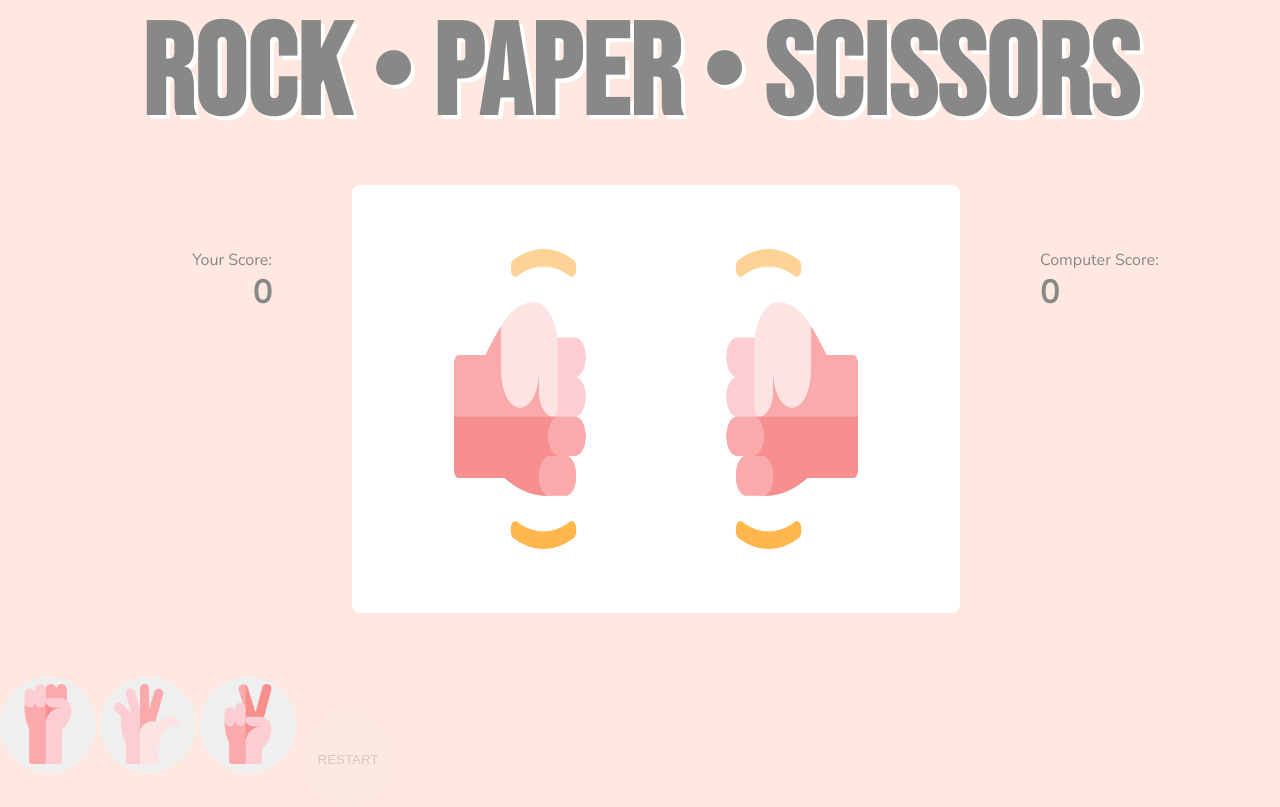
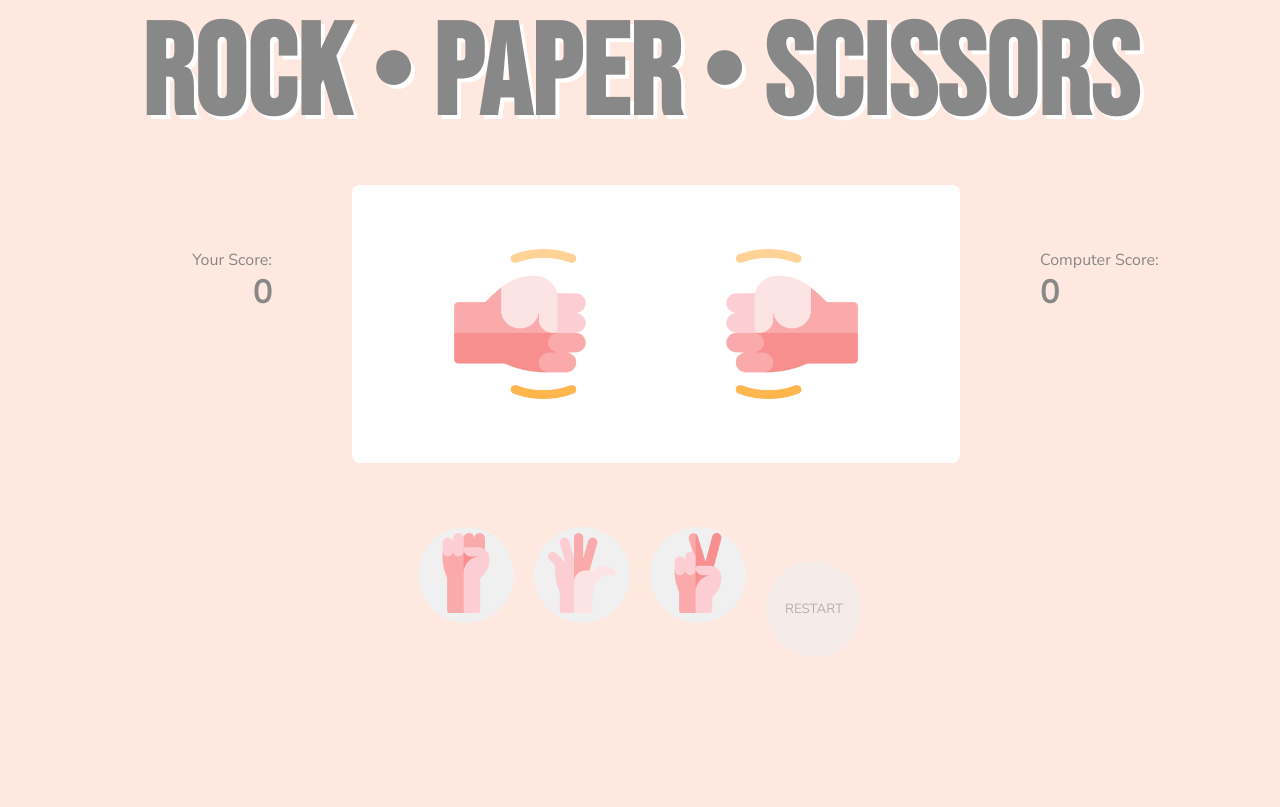
Before and after one commit to chevtong/play-around, a PHP site: page / in a window 1280 px wide. After the commit the page ends 623 px from the top, so only its background shows below. Run offline with PHP 8.4, Linux system fonts and the light colour scheme.

Commit message:
Finialize styling/RPS

```diff
--- a/Starter-packs/2.Rock-paper-scissors/index.php
+++ b/Starter-packs/2.Rock-paper-scissors/index.php
@@ -31,6 +31,8 @@ function whatIsHappening() {
 $game = new RockPaperScissors();
 $game->run();
 
+
+
 //Show the $game obj deatils when building
 // echo '<h2>$game</h2>';
 // echo "<pre>";
--- a/Starter-packs/2.Rock-paper-scissors/style.css
+++ b/Starter-packs/2.Rock-paper-scissors/style.css
@@ -1,14 +1,16 @@
-@import url('https://fonts.googleapis.com/css2?family=Bebas+Neue&display=swap');
-@import url('https://fonts.googleapis.com/css2?family=Nunito+Sans&display=swap');
+@import url("https://fonts.googleapis.com/css2?family=Bebas+Neue&display=swap");
+@import url("https://fonts.googleapis.com/css2?family=Nunito+Sans&display=swap");
 
-*{
+* {
   padding: 0;
-    margin:0;
+  margin: 0;
 }
-body{
+
+body {
   background-color: #ffe8df;
   color: #888888;
 }
+
 img {
   width: 5rem;
 }
@@ -19,69 +21,82 @@ button {
   border-radius: 50%;
   width: 6rem;
   height: 6rem;
+  font-family: "Nunito Sans", sans-serif;
+  color: #888888;
+  margin: 0 0.5rem;
+  background-color: #f0f0f0;
+}
+button:focus {
+  background-color: #888888;
+}
+button:hover {
+  transform: scale(1.1);
+}
+button:disabled {
+  opacity: 0.6;
 }
 
-button:focus {
-    background-color: #ffffff;
+form {
+  text-align: center;
 }
 
-button:disabled {
-    opacity: .5;
-}
-h1{
+h1 {
   font-size: 8rem;
   text-align: center;
   text-shadow: 4px 4px #ffffff;
-    font-family: 'Bebas Neue', cursive;
+  font-family: "Bebas Neue", cursive;
   letter-spacing: 1px;
-
 }
-p{
-    font-family: 'Nunito Sans', sans-serif;
+h3 {
+  font-family: "Nunito Sans", sans-serif;
+  text-align: center;
+  font-size: 1.5rem;
+}
+p {
+  font-family: "Nunito Sans", sans-serif;
   font-size: 1rem;
   padding: 1rem;
 }
 
-.container{
+
+.container {
   width: 95%;
-
   display: grid;
   grid-template-columns: 25% 50% 25%;
   grid-gap: 1rem;
-
   margin: 2rem auto;
 }
 
-.table{
+.table img {
+  width: 10rem;
+}
 
-    height: 300px;
+.userScore {
+  justify-self: end;
+  text-align: right;
+  padding: 3rem;
+}
+
+.computerScore {
+  padding: 3rem;
+}
+
+.score {
+  font-size: 2rem;
+  font-weight: bold;
+}
+
+.result p {
+  text-align: center;
+}
+
+.table {
+  height: 150px;
   background-color: #ffffff;
   border-radius: 8px;
   display: flex;
   flex-direction: row;
   justify-content: space-around;
   align-content: center;
-
   padding: 4rem 2rem;
-
 }
-.table img{
-    max-width: 100%;
-    max-height: 100%;
-    width: 10rem;
-
-}
-
-.userScore{
-    justify-self: end;
-    text-align: right;
-    padding: 3rem;
-}
-.computerScore{
-    padding: 3rem;
-
-}
-.score{
-    font-size: 2rem;
-    font-weight: bold;
-}
```
Also changed, not shown: Starter-packs/2.Rock-paper-scissors/view.php (+5 -5 lines), Starter-packs/2.Rock-paper-scissors/classes/RockPaperScissors.php (line endings or trailing spaces). Lines whose indentation alone changed are shown as unchanged.
